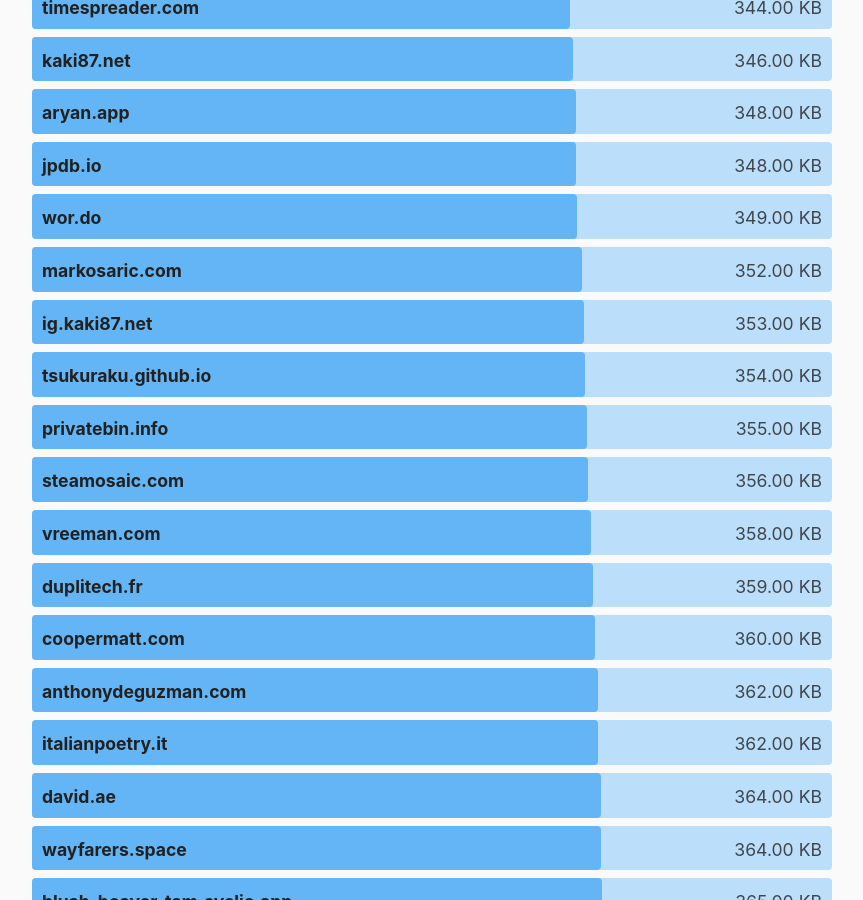
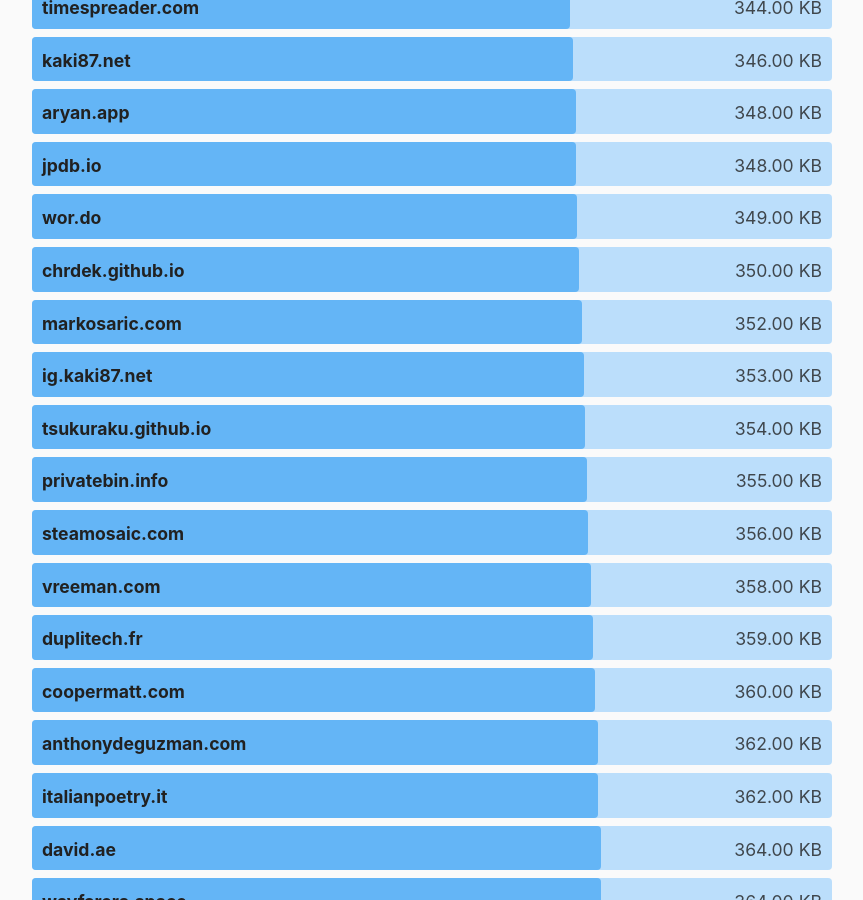
Before and after one commit to kevquirk/512kb.club, a Jekyll site: the page built from index.md, in a window 1280 px wide and 900 px high, scrolled down 33471 px. Shown: the whole window, without its empty margins (208-1071 px from the left). Built offline with Jekyll 4.4.1, drawn with Linux system fonts in a browser that asks for light colours.

Commit message:
Update sites.yml

```diff
--- a/_data/sites.yml
+++ b/_data/sites.yml
@@ -658,6 +658,11 @@
   size: 254
   last_checked: 2023-08-01
 
+- domain: chrdek.github.io
+  url: https://chrdek.github.io/
+  size: 350
+  last_checked: 2023-11-13
+
 - domain: chringel.dev
   url: https://chringel.dev/
   size: 189
```
